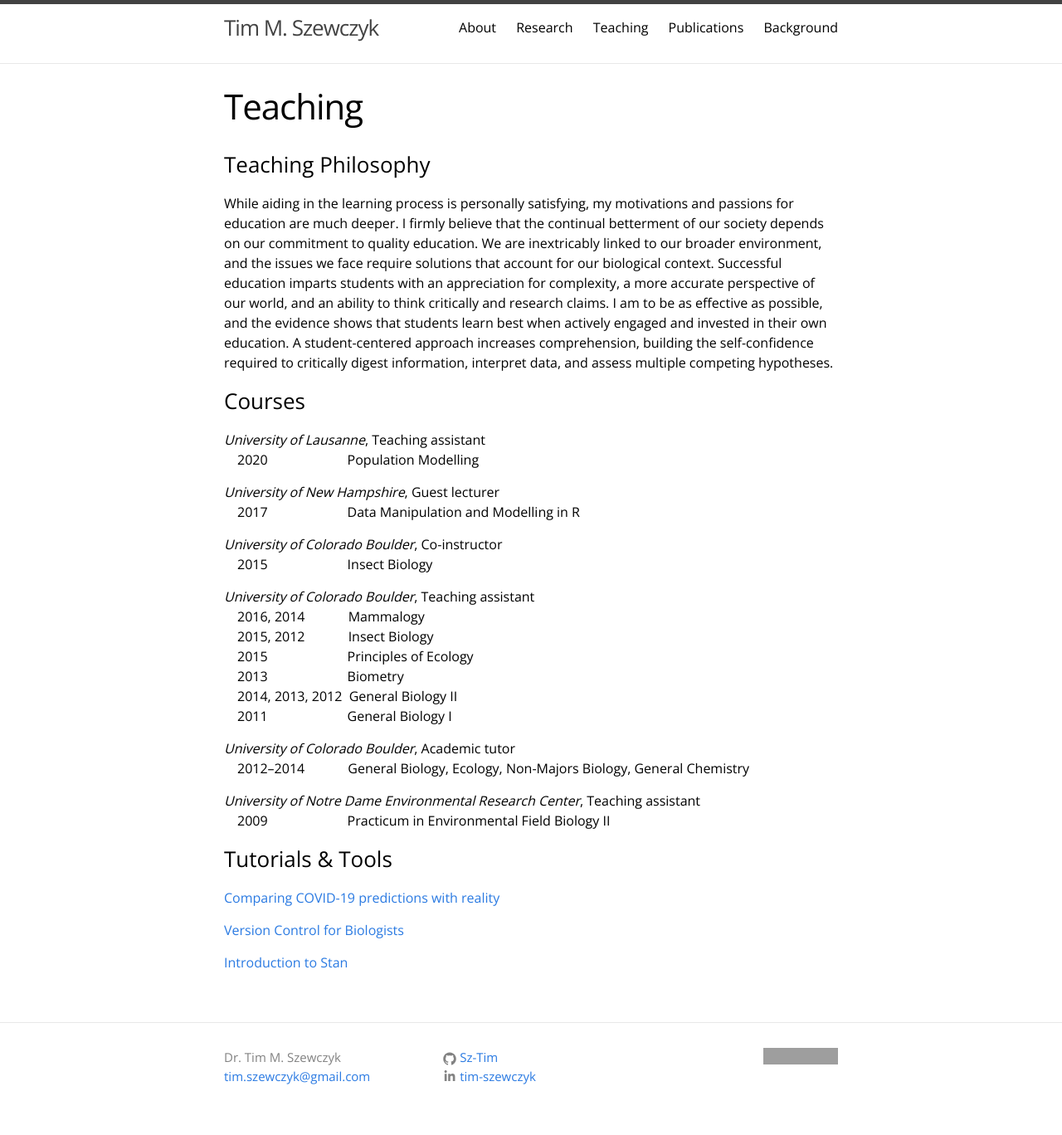
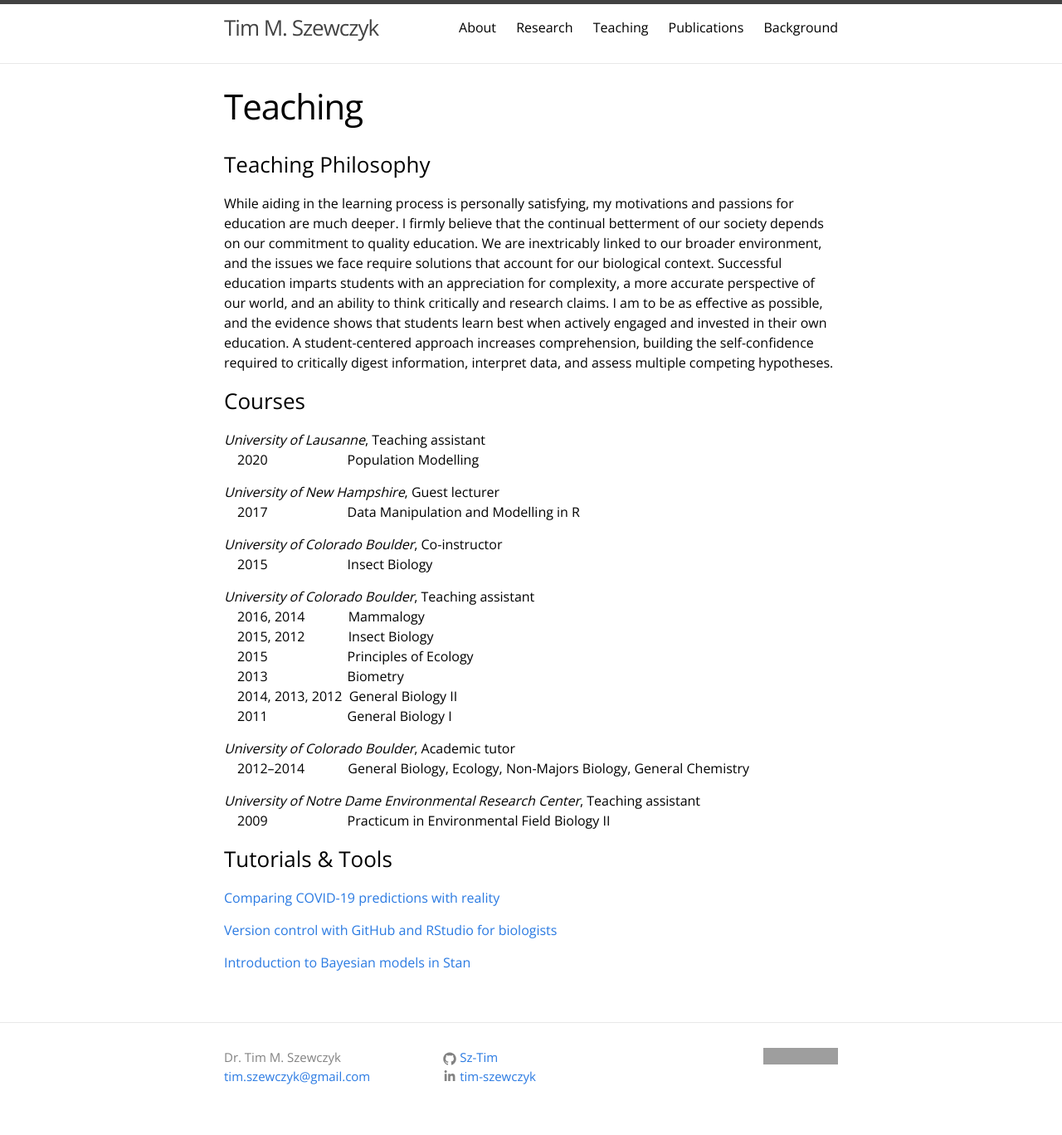
Before and after one commit to Sz-Tim/Sz-Tim.github.io, a Jekyll site: the page built from teaching.md, in a window 1280 px wide. Shown: the whole page at 83% size. Built offline with Jekyll 4.4.1, drawn with Linux system fonts in a browser that asks for light colours; grey boxes are pictures that could not be loaded.

Commit message:
clarifying github and rstudio, Bayesian models

```diff
--- a/teaching.md
+++ b/teaching.md
@@ -41,6 +41,6 @@ While aiding in the learning process is personally satisfying, my motivations an
 ### Tutorials & Tools
 [Comparing COVID-19 predictions with reality](https://sz-tim.shinyapps.io/covid19-ihme/)
 
-[Version Control for Biologists](https://www.youtube.com/playlist?list=PL7GjEq0oE7-YrZoV5eWkO-YOQbZtz-RxX)
+[Version control with GitHub and RStudio for biologists](https://www.youtube.com/playlist?list=PL7GjEq0oE7-YrZoV5eWkO-YOQbZtz-RxX)
 
-[Introduction to Stan]({{ site.url }}/assets/stan_intro.pdf)
+[Introduction to Bayesian models in Stan]({{ site.url }}/assets/stan_intro.pdf)
```
